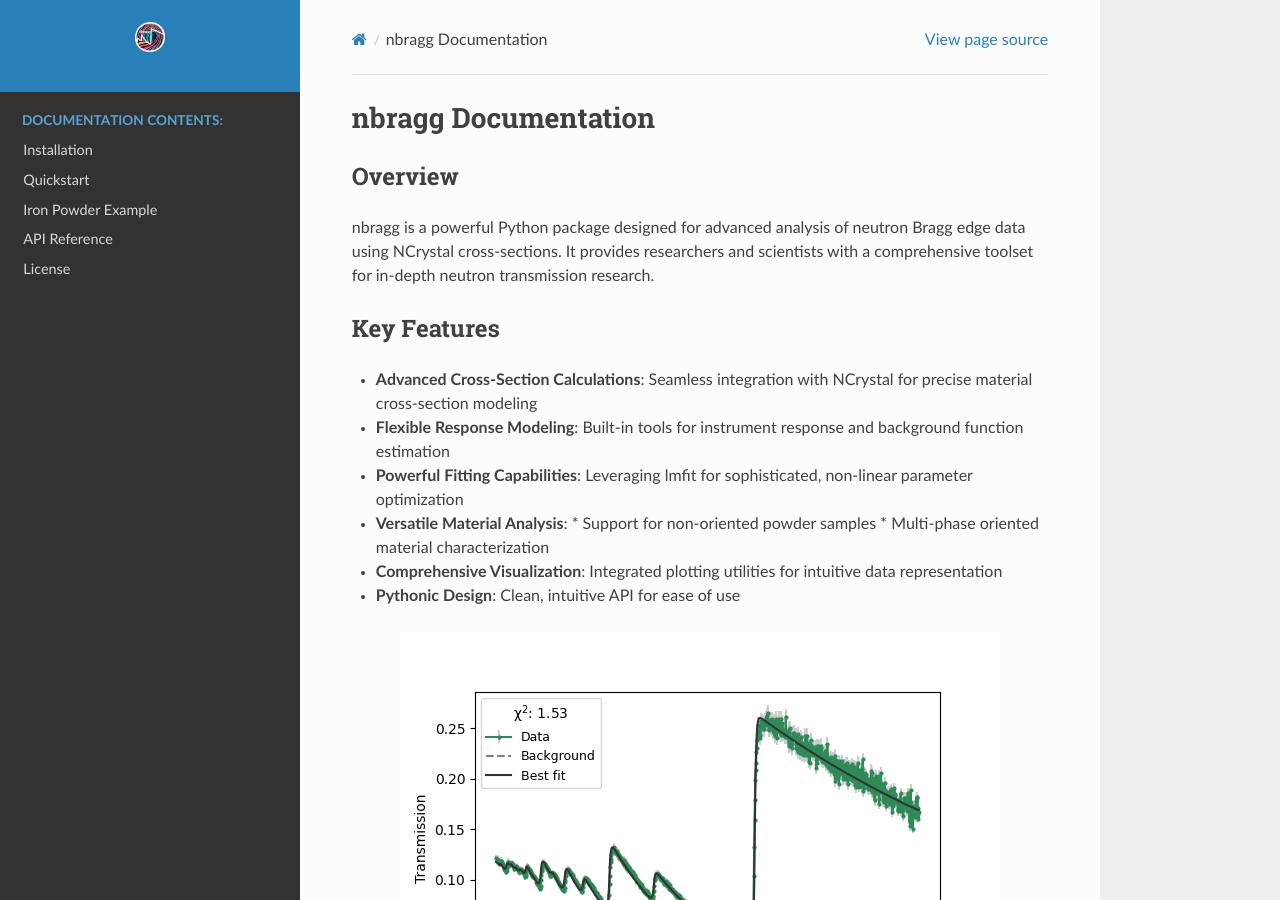
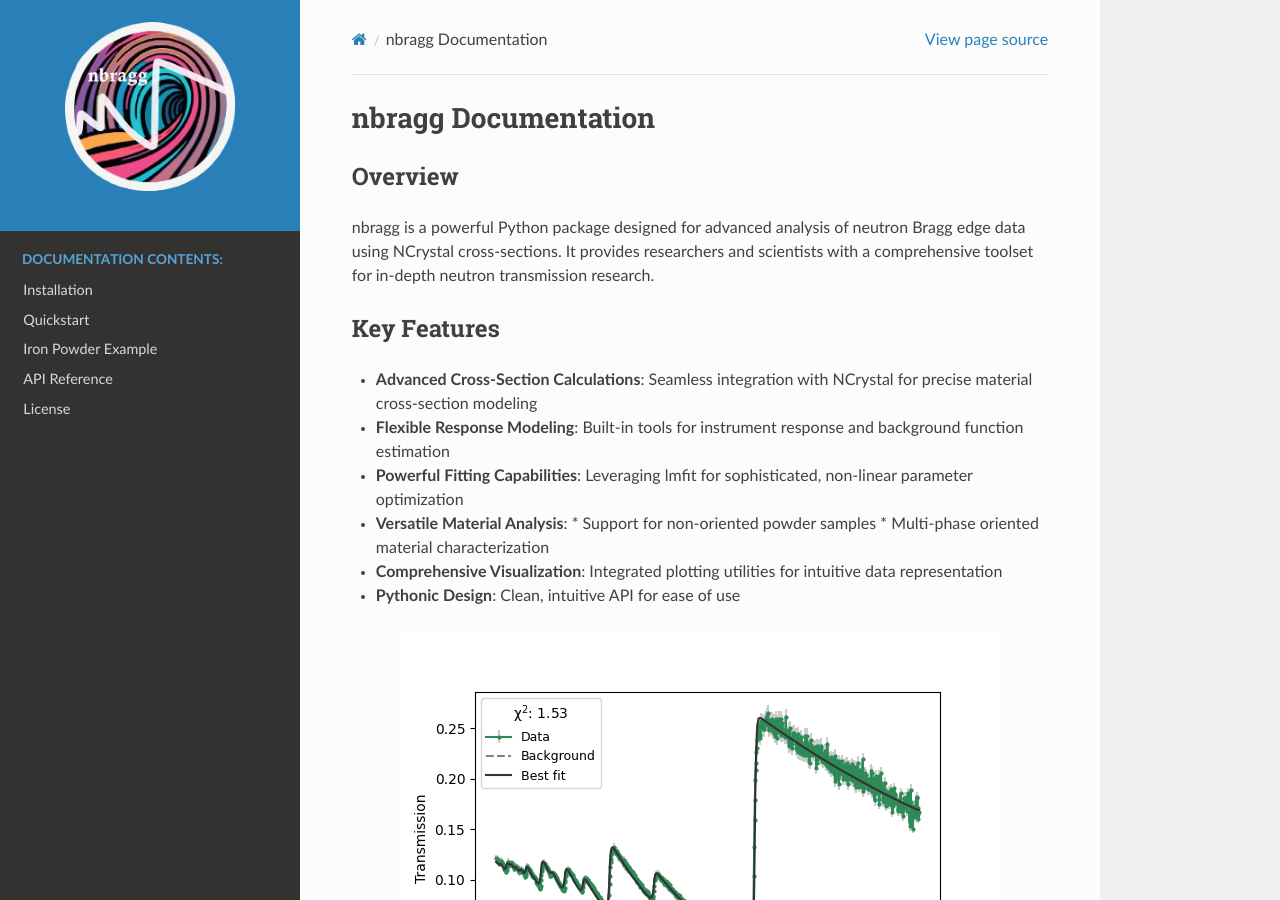
Before and after one commit to TsvikiHirsh/nbragg, a Sphinx documentation site: the page built from docs/source/index.rst, in a window 1280 px wide and 900 px high. Built offline with Sphinx 7.4.7 and the Read the Docs theme 3.1.0, drawn with Linux system fonts in a browser that asks for light colours.

Commit message:
Update layout.html

```diff
--- a/docs/source/_templates/layout.html
+++ b/docs/source/_templates/layout.html
@@ -1,6 +1,6 @@
 {% extends "!layout.html" %}
 {% block sidebartitle %}
 <a href="{{ pathto(master_doc) }}">
-    <img src="{{ pathto('_static/nbragg_logo.png', 1) }}" class="logo" alt="Logo" style="width: 40px;"/>
+    <img src="{{ pathto('_static/nbragg_logo.png', 1) }}" class="logo" alt="Logo" style="width: 180px;"/>
 </a>
 {% endblock %}
```
